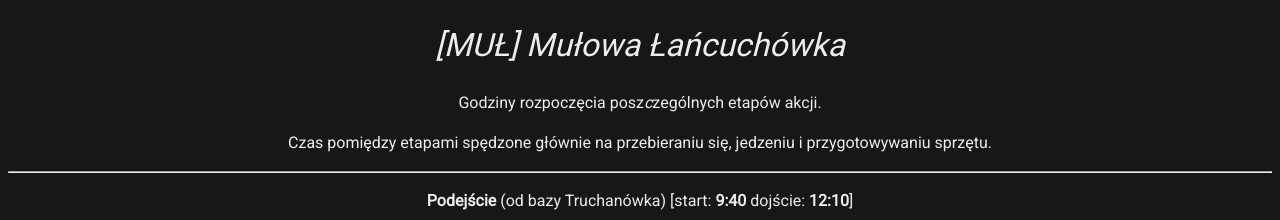
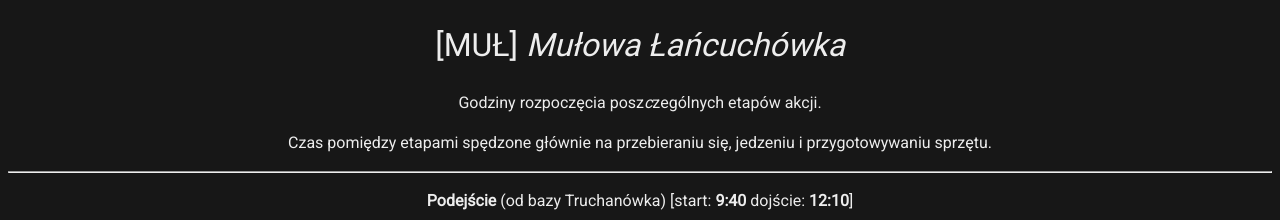
Before and after one commit to dziury/szkice, a Jekyll site: the page built from Relacje/MUŁ - Mułowa Łańcuchówka.md, in a window 1280 px wide. Shown: the top 220 px of the page. Built offline with Jekyll 4.4.1, drawn with Linux system fonts in a browser that asks for light colours; our own code applies the rules of GitHub Pages for plain Markdown files.

Commit message:
title tweals

```diff
--- a/Relacje/MUŁ - Mułowa Łańcuchówka.md
+++ b/Relacje/MUŁ - Mułowa Łańcuchówka.md
@@ -1,4 +1,4 @@
-# *[MUŁ] Mułowa Łańcuchówka*
+# [MUŁ] *Mułowa Łańcuchówka*
 
 
 
```
